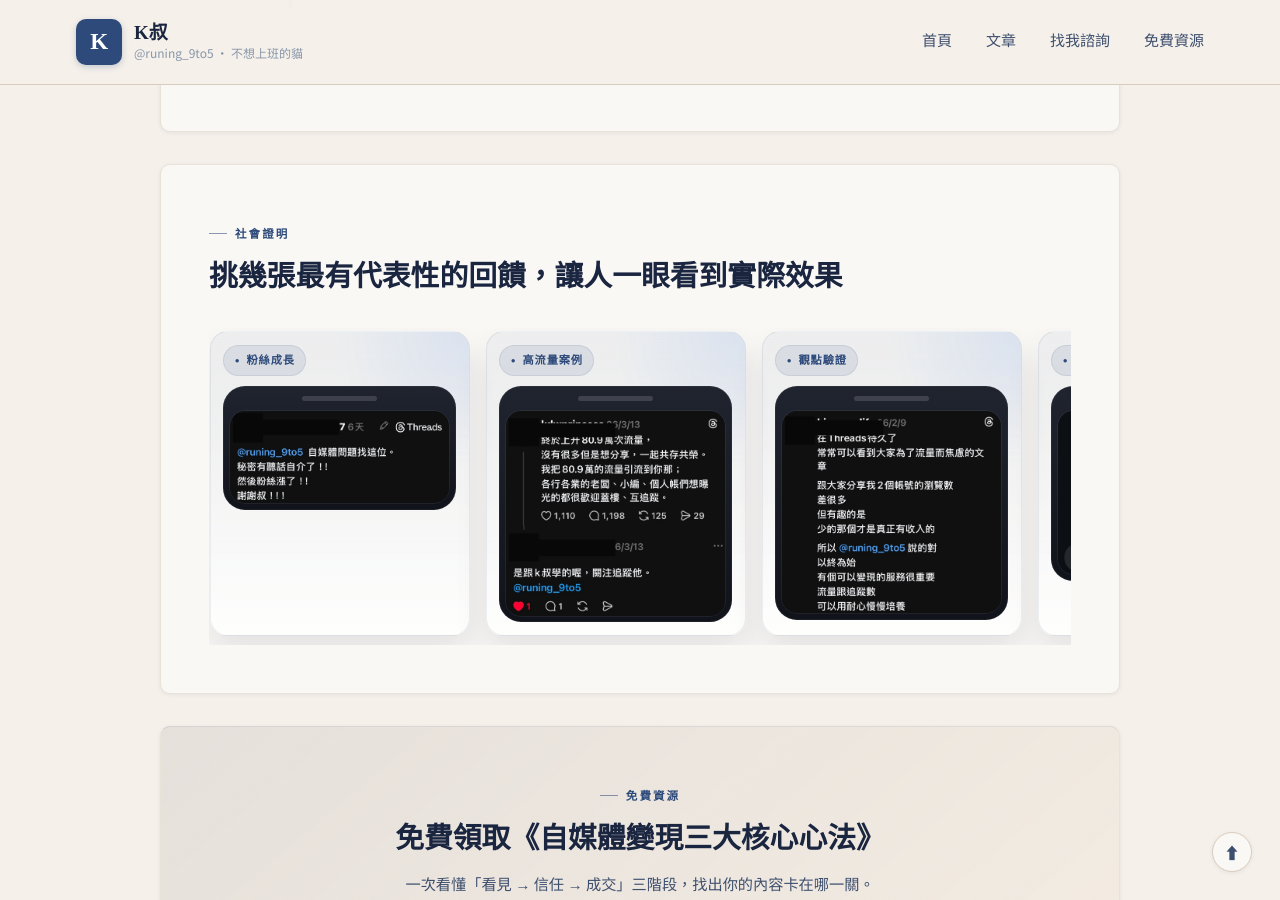
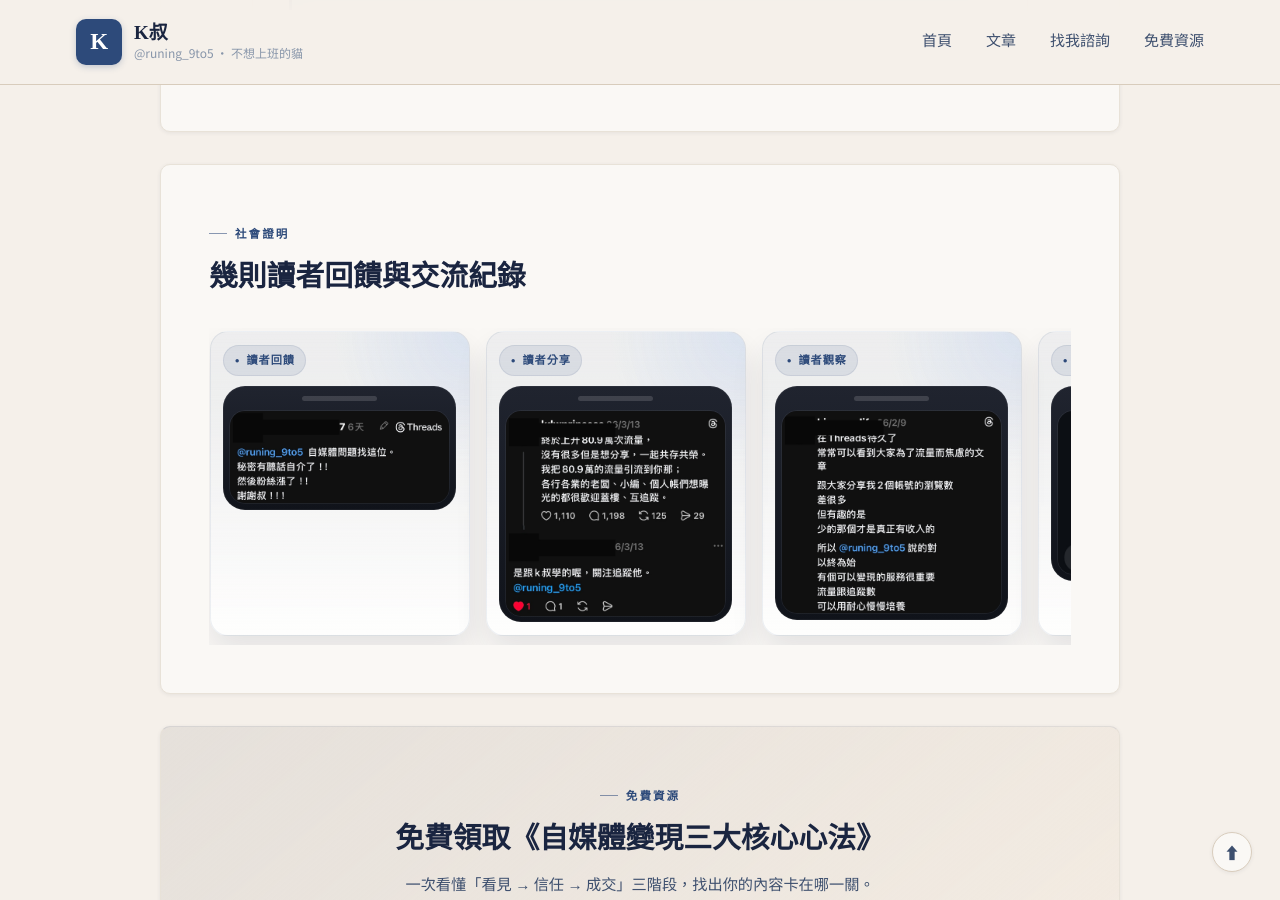
Before and after one commit to KenHAI666/Runing9TO5, a Jekyll site: the page built from index.md, in a window 1280 px wide and 900 px high, scrolled down 4540 px. Built offline with Jekyll 4.4.1, drawn with Linux system fonts in a browser that asks for light colours.

Commit message:
D9: soften social-proof tags/alts per Codex review
Avoid unverified outcome packaging on screenshot labels and alts
while keeping masked images and approved text testimonials.

```diff
--- a/index.md
+++ b/index.md
@@ -165,43 +165,43 @@
 <!-- 社會證明截圖 -->
 <section class="card-section section-testimonials">
   <span class="section-kicker">社會證明</span>
-  <h2>挑幾張最有代表性的回饋，讓人一眼看到實際效果</h2>
+  <h2>幾則讀者回饋與交流紀錄</h2>
 
   <div class="proof-gallery">
     <div class="proof-grid">
       <figure class="proof-shot">
         <div class="proof-shot-top">
-          <span class="proof-shot-tag">粉絲成長</span>
+          <span class="proof-shot-tag">讀者回饋</span>
         </div>
         <div class="proof-shot-frame">
-          <img src="/assets/images/testimonials/IMG_9410.jpeg" alt="回饋截圖：自媒體問題找這位，然後粉絲漲了（頭像與帳號已遮罩）。">
+          <img src="/assets/images/testimonials/IMG_9410.jpeg" alt="讀者提及粉絲成長的回饋截圖">
         </div>
       </figure>
 
       <figure class="proof-shot">
         <div class="proof-shot-top">
-          <span class="proof-shot-tag">高流量案例</span>
+          <span class="proof-shot-tag">讀者分享</span>
         </div>
         <div class="proof-shot-frame">
-          <img src="/assets/images/testimonials/IMG_9416.JPG" alt="回饋截圖：上升 80.9 萬次流量，並把流量引到 K叔（頭像與帳號已遮罩）。">
+          <img src="/assets/images/testimonials/IMG_9416.JPG" alt="讀者分享流量經驗的回饋截圖">
         </div>
       </figure>
 
       <figure class="proof-shot">
         <div class="proof-shot-top">
-          <span class="proof-shot-tag">觀點驗證</span>
+          <span class="proof-shot-tag">讀者觀察</span>
         </div>
         <div class="proof-shot-frame">
-          <img src="/assets/images/testimonials/IMG_9417.jpeg" alt="回饋截圖：粉絲少的帳號反而真正有收入（頭像與帳號已遮罩）。">
+          <img src="/assets/images/testimonials/IMG_9417.jpeg" alt="讀者分享粉絲數與收入看法的截圖">
         </div>
       </figure>
 
       <figure class="proof-shot">
         <div class="proof-shot-top">
-          <span class="proof-shot-tag">變現結果</span>
+          <span class="proof-shot-tag">交流回饋</span>
         </div>
         <div class="proof-shot-frame">
-          <img src="/assets/images/testimonials/IMG_9817.jpeg" alt="回饋截圖：一個月漲粉 300 人，並成功變現（對話截圖，無公開帳號頭像）。">
+          <img src="/assets/images/testimonials/IMG_9817.jpeg" alt="讀者回饋的對話截圖">
         </div>
       </figure>
     </div>
```
